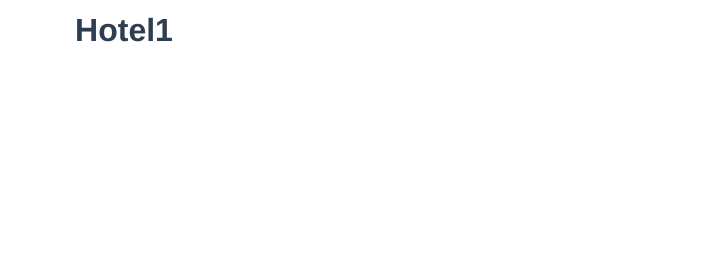
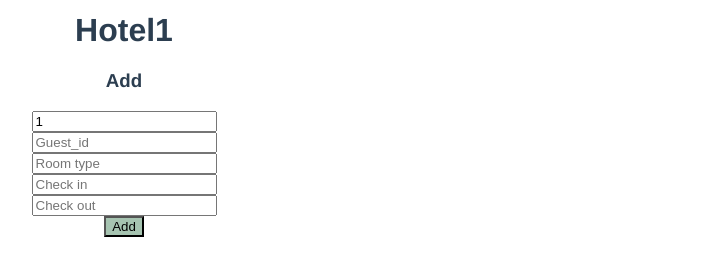
Before and after one commit to ulzhanaUK/se_front, a Vue app: page /#/hotel1 in a window 1280 px wide. Shown: the part 239-514 px from the top of the page, without its empty margins (516-1239 px from the left). Built offline with nearby package versions, Linux system fonts and the light colour scheme; what @vuikit/icons, vuikit would draw is missing.

Commit message:
Add hotel connected to API

```diff
--- a/src/pages/History.vue
+++ b/src/pages/History.vue
@@ -24,6 +24,7 @@
     <center>
         <h3 style="font-weight: bold;">Booking History</h3>
     <vk-table :data="hotel_history" striped>
+    <vk-table-column title="Id" cell="id"></vk-table-column>
   <vk-table-column title="Name" cell="name"></vk-table-column>
   <vk-table-column title="room type" cell="room_type"></vk-table-column>
   <vk-table-column title="Check in" cell="check_in"></vk-table-column>
@@ -37,11 +38,11 @@ export default {
     data() {
         return {
             hotel_history: [
-                { name: 'Hotel1', check_out: '11.12.2021', room_type: 'single', check_in: '10.02.2021' },
-                { name: 'Hotel2', check_out: '11.12.2021', room_type: 'single', check_in: '10.02.2021' },
-                { name: 'Hotel3', check_out: '11.12.2021', room_type: 'single', check_in: '10.02.2021' },
-                { name: 'Hotel4', check_out: '11.12.2021', room_type: 'single', check_in: '10.02.2021' },
-                { name: 'Hotel5', check_out: '11.12.2021', room_type: 'single', check_in: '10.02.2021' }
+                { id: '1', name: 'Hotel1', check_out: '11.12.2021', room_type: 'single', check_in: '10.02.2021' },
+                { id: '2', name: 'Hotel2', check_out: '11.12.2021', room_type: 'single', check_in: '10.02.2021' },
+                { id: '3', name: 'Hotel3', check_out: '11.12.2021', room_type: 'single', check_in: '10.02.2021' },
+                { id: '4', name: 'Hotel4', check_out: '11.12.2021', room_type: 'single', check_in: '10.02.2021' },
+                { id: '5', name: 'Hotel5', check_out: '11.12.2021', room_type: 'single', check_in: '10.02.2021' }
             ]
         };
     }
--- a/src/pages/Hotel1.vue
+++ b/src/pages/Hotel1.vue
@@ -1,11 +1,61 @@
 <template>
   <div>
     <h1>Hotel1</h1>
-
+    <h4 style="color:red;">{{errorlog}}</h4>
+    <form @submit.prevent="add_hotel">
+    <h3 style="font-weight: bold;">Add</h3>
+    <div class="uk-margin uk-width-1-1">
+        <input class="uk-input" required v-model="id" placeholder="id">
+    </div>
+    <div class="uk-margin uk-width-1-1">
+        <input class="uk-input" required v-model="guest_id" placeholder="Guest_id">
+    </div>
+    <div class="uk-margin uk-width-1-1">
+        <input class="uk-input" required v-model="room_type_name" placeholder="Room type">
+    </div>
+    <div class="uk-margin uk-width-1-1">
+        <input class="uk-input" required v-model="check_in" placeholder="Check in">
+    </div>
+    <div class="uk-margin uk-width-1-1">
+        <input class="uk-input" required v-model="check_in" placeholder="Check out">
+    </div>
+      <button style="background-color:#a6c4b1" class="uk-width-1-1 uk-button-large">Add</button>
+    </form>
   </div>
 </template>
 
 <script>
+export default {
+  data() {
+    return {
+      id: "1",
+      guest_id: "",
+      room_type_name: "",
+      check_in: "",
+      check_out: "",
+      errorlog:""
+    }
+  },
+  methods: {
+    add_hotel() {
+      let api='http://localhost:8081/booking'
+      let id = this.id
+      let guest_id = this.guest_id
+      let room_type_name = this.room_type_name
+      let check_in = this.check_in
+      let check_out = this.check_out
+      this.axios.post(api, {
+        id, guest_id, room_type_name, check_in, check_out
+      }).then( (result) =>{
+        console.log(result)
+        this.$router.push('/')
+      }, (err) => {
+        this.errorlog = "Error!",
+        console.log(err)
+      })
+    }
+  }
+}
 </script>
 
 <style scoped>
--- a/src/pages/Main.vue
+++ b/src/pages/Main.vue
@@ -1,7 +1,18 @@
 <template>
   <div>
-    <a>Main hello</a>
+    <h2>▂▃▅▇█▓▒░░▒▓█▇▅▃▂  ▂▃▅▇█▓▒░░▒▓█▇▅▃▂</h2>
+    <h2>ᵒᴼᵒ▫ₒₒ▫ᵒᴼᵒ▫ₒₒ▫ᵒᴼᵒ▫▫ₒₒ...▂▃▅▇█▓▒░░▒▓█▇▅▃▂...ₒₒ▫▫ᵒᴼᵒ▫ₒₒ▫ᵒᴼᵒ▫ₒₒ▫ᵒᴼᵒ</h2>
+    <h2>∙∙∙∙∙·▫▫ᵒᴼᵒ▫ₒₒ▫ᵒᴼᵒ▫ₒₒ▫ᵒᴼᵒ✲´*。.❄¨¯`*✲。❄。*。¨¯`*✲ᵒᴼᵒ▫ₒₒ▫ᵒᴼᵒ▫ₒₒ▫ᵒᴼᵒ▫▫·∙∙∙∙∙</h2>
+    <h1>A home is not a place, for once it is within</h1>
+    <h3>✲' |̲̅̅●̲̅̅|̲̅̅=̲̅̅|̲̅̅●̲̅̅| `*✲</h3>
+    <h2>❄¨ |̲̅̅●̲̅̅|̲̅̅=̲̅̅|̲̅̅●̲̅̅| 。*</h2>
+    <h1>ılıll|̲̅̅●̲̅̅|̲̅̅=̲̅̅|̲̅̅●̲̅̅|llılı</h1>
+    <h1>⎻⎺⎺⎺⎺⎺⎺⎺⎺⎺⎺⎺⎺⎺⎺⎺⎺⎺⎺⎺⎺⎺Welcome⎺⎺⎺⎺⎺⎺⎺⎺⎺⎺⎺⎺⎺⎺⎺⎺⎺⎺⎺⎺⎻-</h1>
+    <p>This is an internation hotel booking system. </p>
+    <p>Login or createa guest profile to book a hotel.</p>
+    <p>Browse and see them for yourself in the hotels page.</p>
 
+    <h1>⎻-⎽__⎽--⎻⎺⎺⎻--⎽__⎽-⎻⎺⎺⎻-⎽__⎽--⎻⎺⎺⎻-⎽__⎽-⎻⎺⎺⎻-⎽__⎽--⎻⎺⎺⎻--⎽__⎽-⎻⎺⎺⎻-⎽__⎽--⎻⎺⎺⎻--⎽__⎽-⎻⎺⎺⎻-⎽__⎽--⎻⎺⎺⎻--⎽__⎽-⎻⎺⎺⎻-⎽__⎽--⎻⎺⎺⎻-</h1>
   </div>
 </template>
 
```
Also changed, not shown: src/pages/Edit_booking.vue (added).
